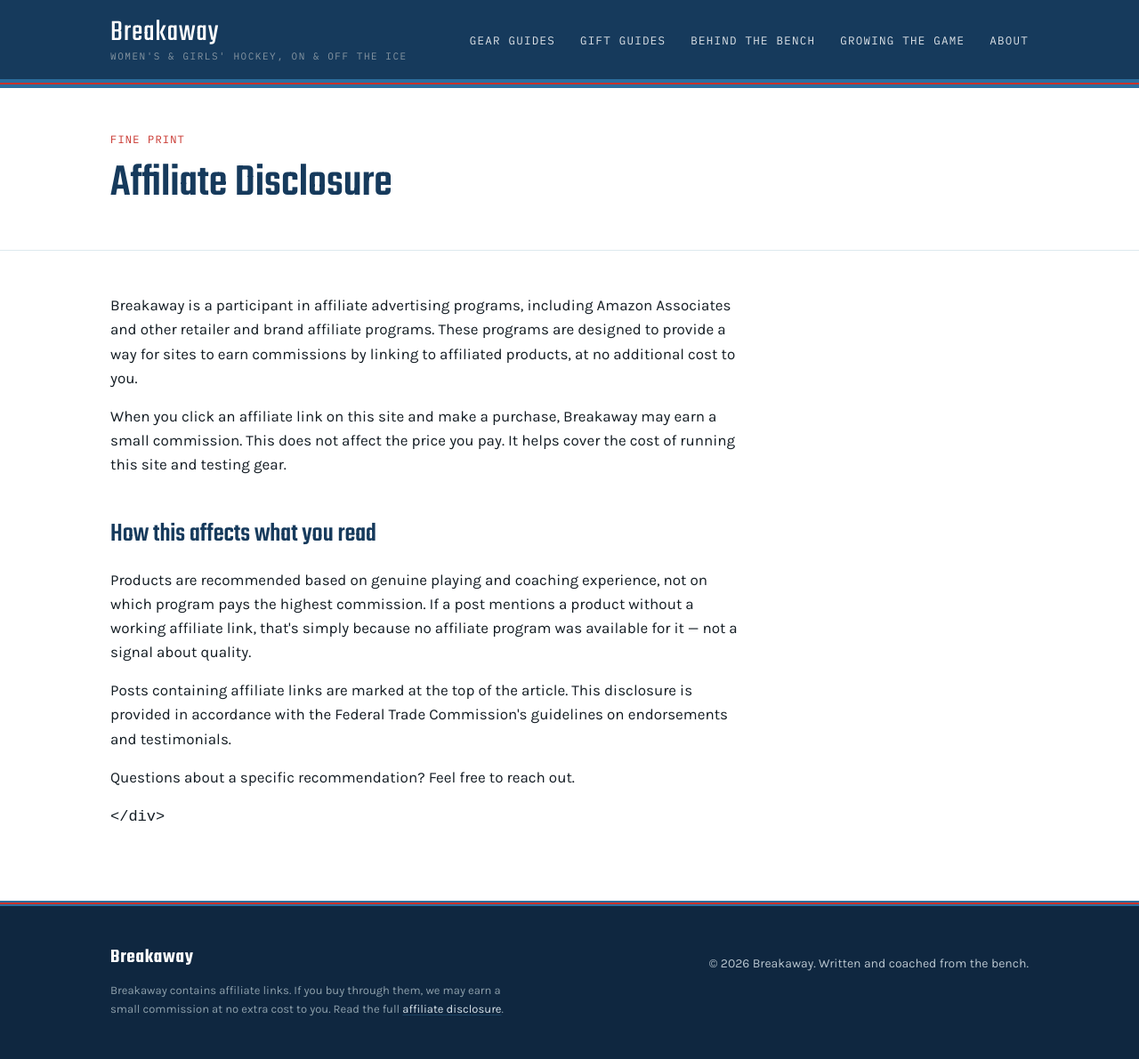
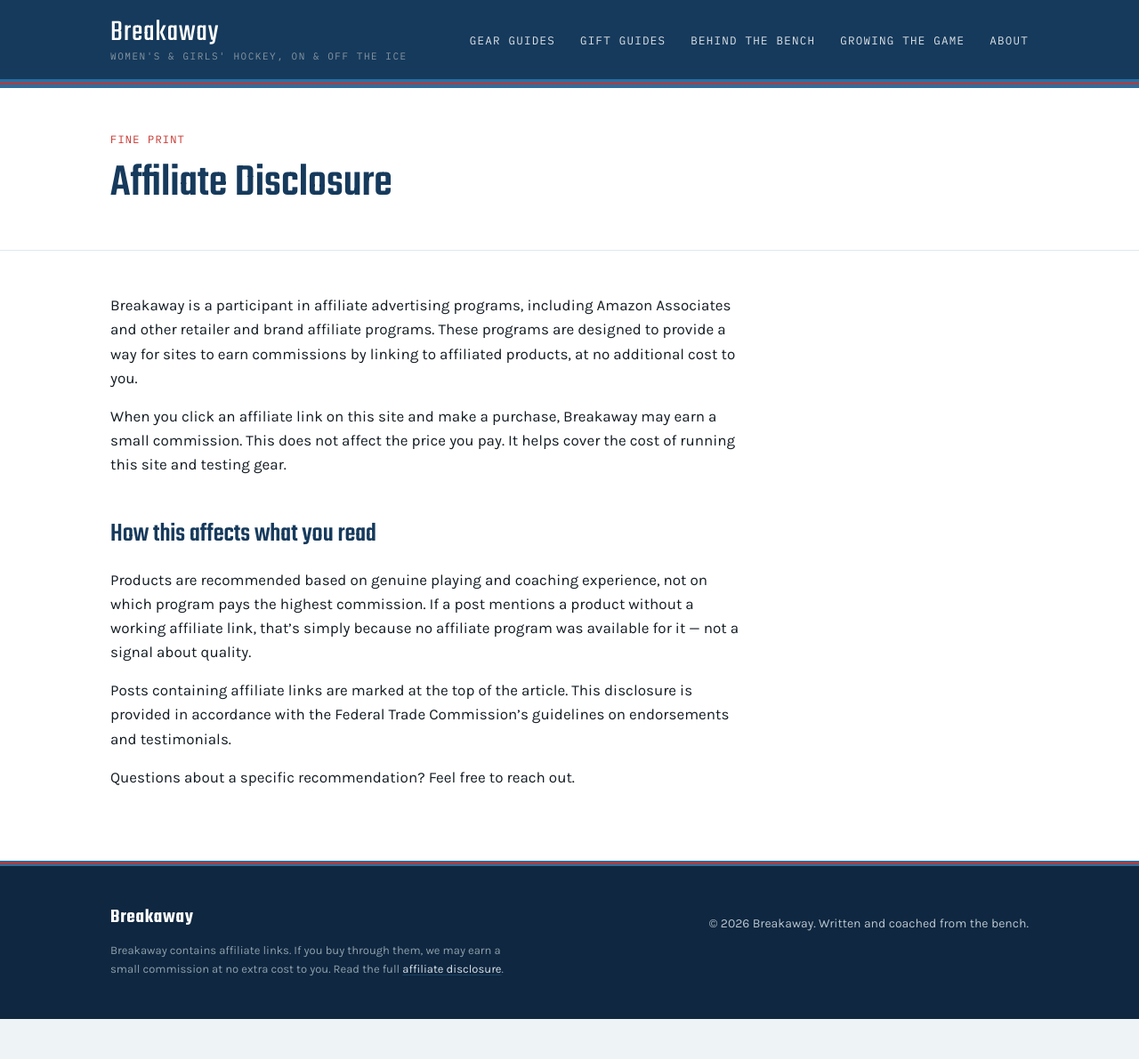
Before and after one commit to breakaway-hockey/breakaway-hockey.github.io, a Jekyll site: the page built from affiliate-disclosure.md, in a window 1280 px wide. Shown: the whole page at 89% size. Built offline with Jekyll 4.4.1, drawn with Linux system fonts in a browser that asks for light colours; after the commit the page ends 1146 px from its top, so only the background shows below that.

Commit message:
Refactor affiliate disclosure formatting and content

```diff
--- a/affiliate-disclosure.md
+++ b/affiliate-disclosure.md
@@ -4,26 +4,27 @@
 permalink: /affiliate-disclosure/
 ---
 <div class="article-head">
-  <div class="wrap">
-    <div class="kicker">Fine print</div>
-    <h1>Affiliate Disclosure</h1>
-  </div>
+<div class="wrap">
+<div class="kicker">Fine print</div>
+<h1>Affiliate Disclosure</h1>
+</div>
 </div>
 <div class="page-body">
-  <div class="wrap">
-    <div class="prose" markdown="1">
+<div class="wrap">
+<div class="prose" markdown="1">
 
-<p>Breakaway is a participant in affiliate advertising programs, including Amazon Associates and other retailer and brand affiliate programs. These programs are designed to provide a way for sites to earn commissions by linking to affiliated products, at no additional cost to you.</p>
+Breakaway is a participant in affiliate advertising programs, including Amazon Associates and other retailer and brand affiliate programs. These programs are designed to provide a way for sites to earn commissions by linking to affiliated products, at no additional cost to you.
 
-<p>When you click an affiliate link on this site and make a purchase, Breakaway may earn a small commission. This does not affect the price you pay. It helps cover the cost of running this site and testing gear.</p>
+When you click an affiliate link on this site and make a purchase, Breakaway may earn a small commission. This does not affect the price you pay. It helps cover the cost of running this site and testing gear.
 
-<h2>How this affects what you read</h2>
-<p>Products are recommended based on genuine playing and coaching experience, not on which program pays the highest commission. If a post mentions a product without a working affiliate link, that's simply because no affiliate program was available for it — not a signal about quality.</p>
+## How this affects what you read
 
-<p>Posts containing affiliate links are marked at the top of the article. This disclosure is provided in accordance with the Federal Trade Commission's guidelines on endorsements and testimonials.</p>
+Products are recommended based on genuine playing and coaching experience, not on which program pays the highest commission. If a post mentions a product without a working affiliate link, that's simply because no affiliate program was available for it — not a signal about quality.
 
-<p>Questions about a specific recommendation? Feel free to reach out.</p>
+Posts containing affiliate links are marked at the top of the article. This disclosure is provided in accordance with the Federal Trade Commission's guidelines on endorsements and testimonials.
 
-    </div>
-  </div>
+Questions about a specific recommendation? Feel free to reach out.
+
 </div>
+</div>
+</div>
```
